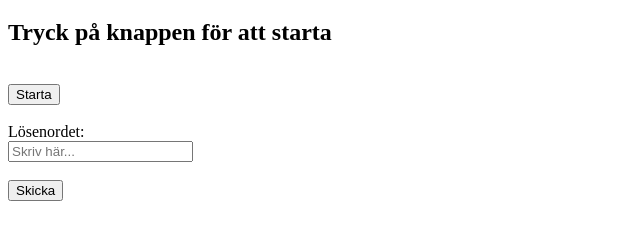
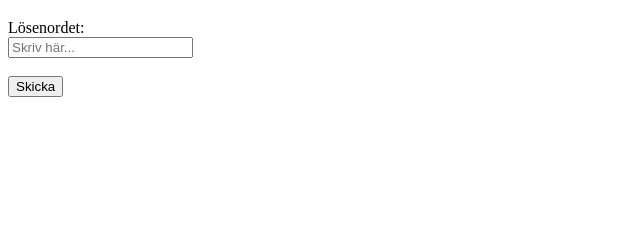
Before and after one commit to amelow/2DV513, a plain HTML site: page Assignment3/index.html in a window 1280 px wide. Shown: the part 61-300 px from the top of the page, without its empty margins (0-640 px from the left). Drawn offline with Linux system fonts and the light colour scheme.

Commit message:
removing some unused stuff

```diff
--- a/Assignment3/index.html
+++ b/Assignment3/index.html
@@ -12,12 +12,7 @@
     <h1>Welcome to the Bookclub</h1>
         </header>
         <body>
-    <div id= "startpage">
-            <h2>Tryck på knappen för att starta</h2>
-            <br><button type="submit" id = "startBtn">Starta</button>
-    </div>
     <div id = "container">
-        <br>
         <label>Lösenordet:</label>
        <br> <input type="text" placeholder="Skriv här...">
         <br>
```
